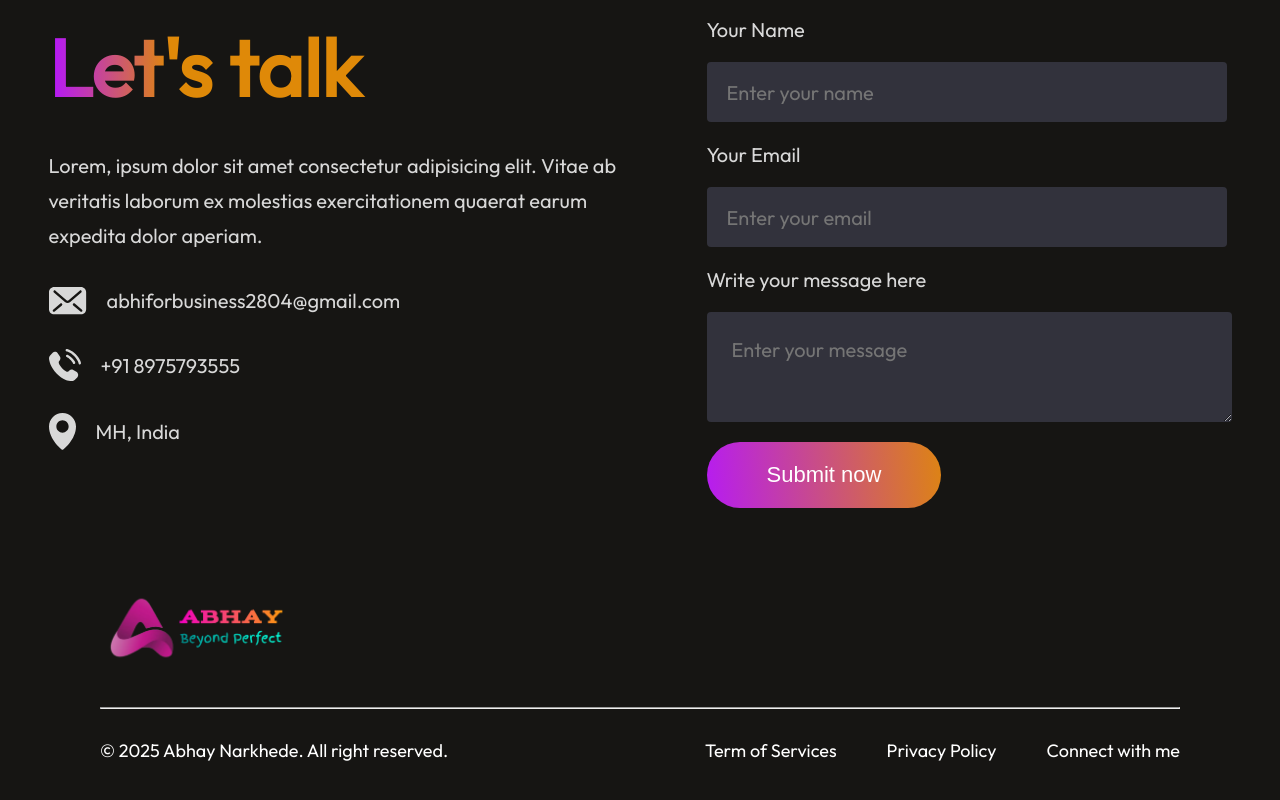
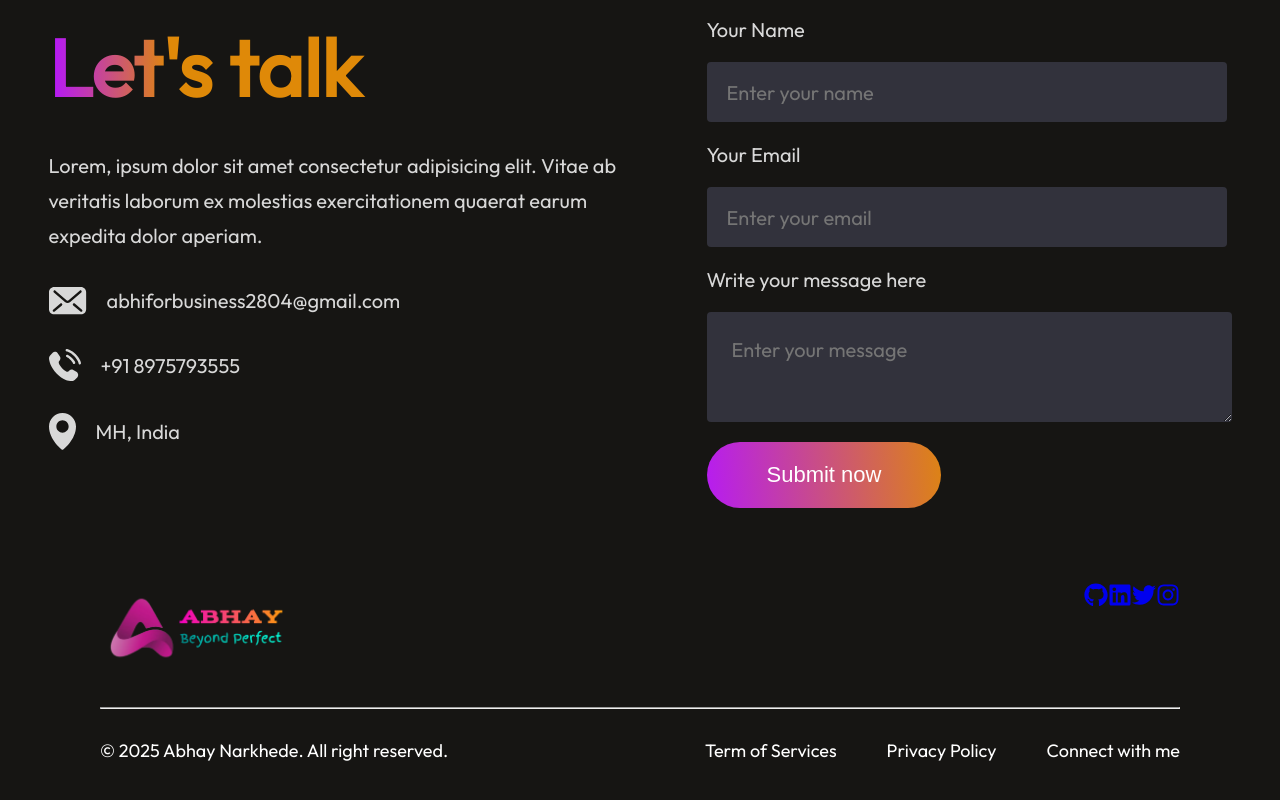
Before and after one commit to abhiynar2804/Abhay-S-Per-Port, a React (Vite) app: page / in a window 1280 px wide. Shown: the part 1542-2342 px from the top of the page. Built offline with nearby package versions, Linux system fonts and the light colour scheme.

Commit message:
Refactor Footer component: add social media links with icons

```diff
--- a/src/Components/Footer/Footer.jsx
+++ b/src/Components/Footer/Footer.jsx
@@ -2,6 +2,7 @@ import React from 'react'
 import './Footer.css'
 import logo from '../../assets/logo.png'
 import user_icon from '../../assets/user_icon.svg'
+import { FaGithub, FaLinkedin, FaTwitter, FaInstagram } from 'react-icons/fa'
 
 const Footer = () => {
   return (
@@ -9,7 +10,20 @@ const Footer = () => {
       <div className="footer-top">
         <div className="top-left">
             <img src={logo} alt="" />
-            <p> </p>
+        </div>
+        <div className="footer-social-links">
+            <a href="https://github.com/abhiynar2804" target="_blank" rel="noopener noreferrer" style={{ textDecoration: 'none' }}>
+                <FaGithub size={24} />
+            </a>
+            <a href="https://www.linkedin.com/in/abhay-narkhede-016376282/" target="_blank" rel="noopener noreferrer" style={{ textDecoration: 'none' }}>
+                <FaLinkedin size={24} />
+            </a>
+            <a href="https://x.com/abhiynar2804" target="_blank" rel="noopener noreferrer" style={{ textDecoration: 'none' }}>
+                <FaTwitter size={24} />
+            </a>
+            <a href="https://www.instagram.com/_abhay_narkhede_" target="_blank" rel="noopener noreferrer" style={{ textDecoration: 'none' }}>
+                <FaInstagram size={24} />
+            </a>
         </div>
         {/* <div className="top-right">
             <div className="footer-email">
```
